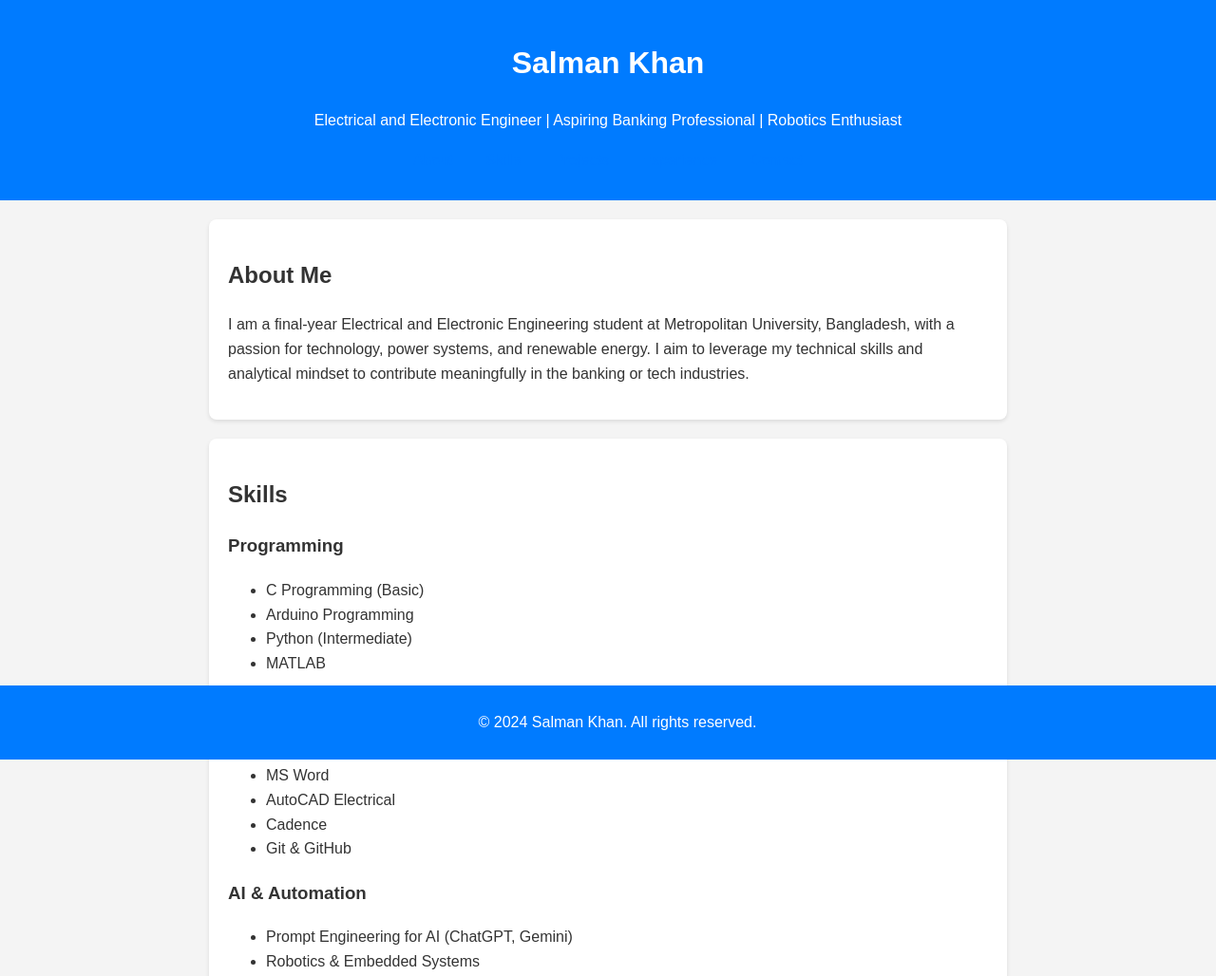
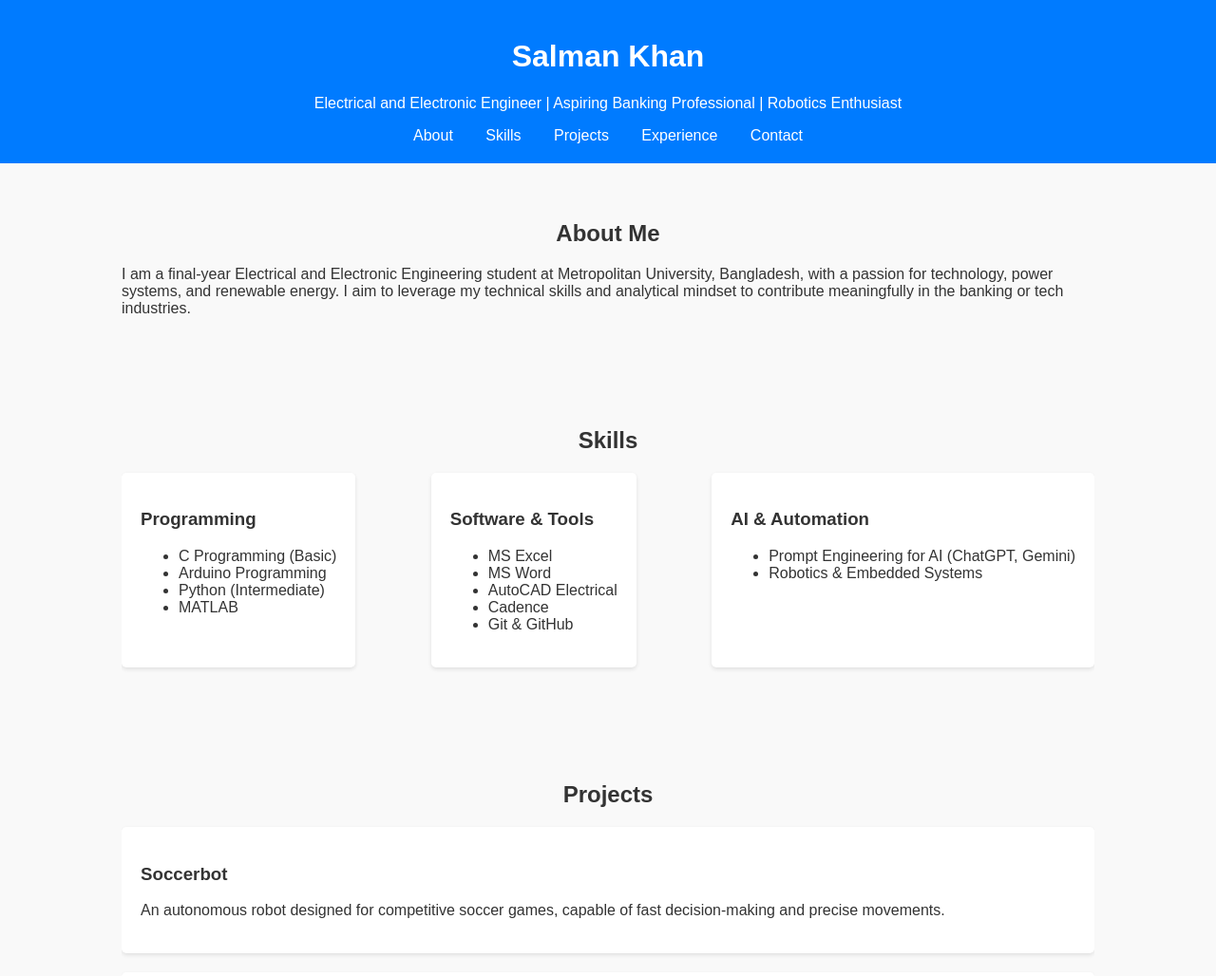
Before and after one commit to salmanEEEngineer/biometricattendance, a plain HTML site: page index.html in a window 1280 px wide. Shown: the top 1028 px of the page at 95% size. Drawn offline with Linux system fonts and the light colour scheme.

Commit message:
style.css

```diff
--- a/style.css
+++ b/style.css
@@ -1,49 +1,55 @@
 body {
     font-family: Arial, sans-serif;
-    line-height: 1.6;
+    background-color: #f9f9f9;
+    color: #333;
     margin: 0;
     padding: 0;
-    background-color: #f4f4f4;
-    color: #333;
 }
 
 header {
-    background: #007bff;
+    background-color: #007bff;
     color: white;
-    padding: 20px;
+    padding: 20px 0;
     text-align: center;
-}
-
-nav {
-    text-align: center;
-    margin: 10px 0;
 }
 
 nav a {
     margin: 0 15px;
+    color: white;
     text-decoration: none;
-    color: #007bff;
-}
-
-nav a:hover {
-    text-decoration: underline;
 }
 
 section {
+    padding: 40px 0;
+}
+
+.container {
+    width: 80%;
+    margin: auto;
+    overflow: hidden;
+}
+
+h2 {
+    text-align: center;
+    margin-bottom: 20px;
+}
+
+.skills-grid {
+    display: flex;
+    justify-content: space-between;
+}
+
+.skill, .project, .experience-item {
+    background: white;
     padding: 20px;
-    margin: 20px auto;
-    max-width: 800px;
-    background: white;
-    border-radius: 8px;
-    box-shadow: 0 2px 4px rgba(0, 0, 0, 0.1);
+    margin-bottom: 20px;
+    border-radius: 5px;
+    box-shadow: 0px 2px 4px rgba(0, 0, 0, 0.1);
 }
 
 footer {
+    background-color: #007bff;
+    color: white;
     text-align: center;
-    padding: 10px;
-    background: #007bff;
-    color: white;
-    position: fixed;
-    bottom: 0;
-    width: 100%;
+    padding: 10px 0;
 }
```
